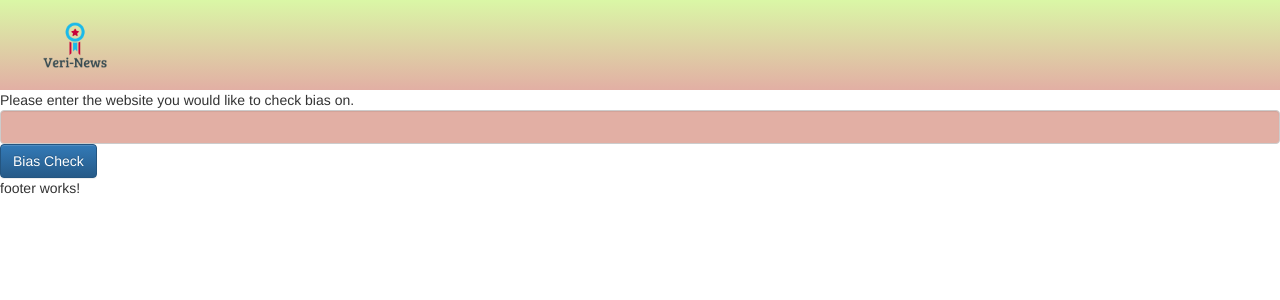
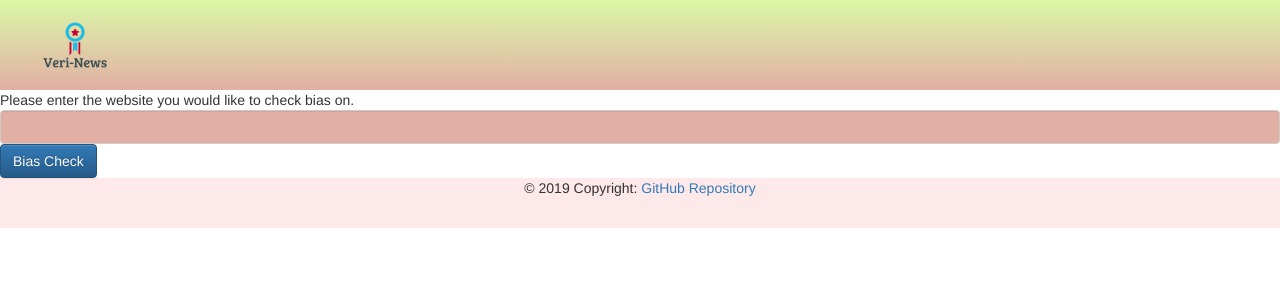
Before and after one commit to nich227/veri-news, an Angular app in the folder front-end/: page / in a window 1280 px wide. Shown: the top 300 px of the page. Built offline with nearby package versions, Linux system fonts and the light colour scheme.

Commit message:
Footer page now in decent state for now

```diff
--- a/front-end/src/app/components/footer/footer.component.html
+++ b/front-end/src/app/components/footer/footer.component.html
@@ -1 +1,14 @@
-<p>footer works!</p>
+<!-- Footer -->
+<footer class="sticky-footer">
+
+
+
+
+        <!-- Copyright -->
+        <div class="footer-copyright text-center ">© 2019 Copyright:
+                <a href="https://github.com/nich227/veri-news"> GitHub Repository </a>
+        </div>
+        <!-- Copyright -->
+
+      </footer>
+      <!-- Footer -->
--- a/front-end/src/app/components/footer/footer.component.sass
+++ b/front-end/src/app/components/footer/footer.component.sass
@@ -0,0 +1,14 @@
+$blu: #1ABAE9
+$pin: #E2AFA4
+$gre: #DAF7A6
+$yel: #FFC300
+$ora: #FF5733
+$red: #c70039
+$gra: #374b52
+$lightgra: #FDE9E9
+
+footer
+    background-color: $lightgra
+    height: 50px
+    flex-shrink: none
+    // margin-bottom: 0px
```
